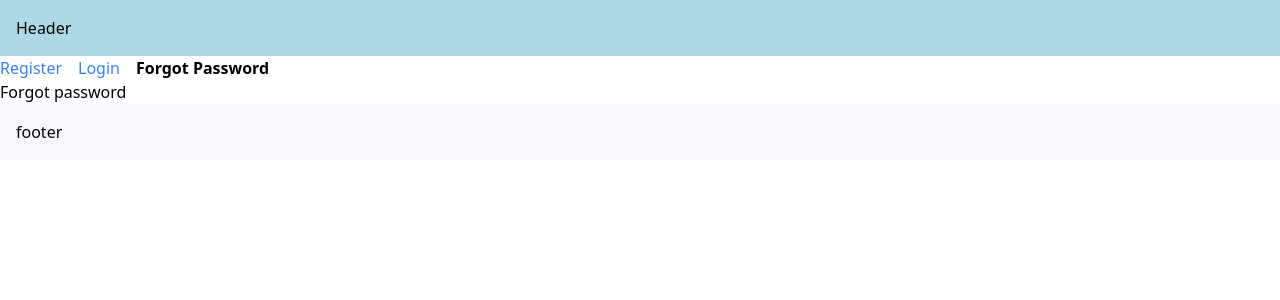
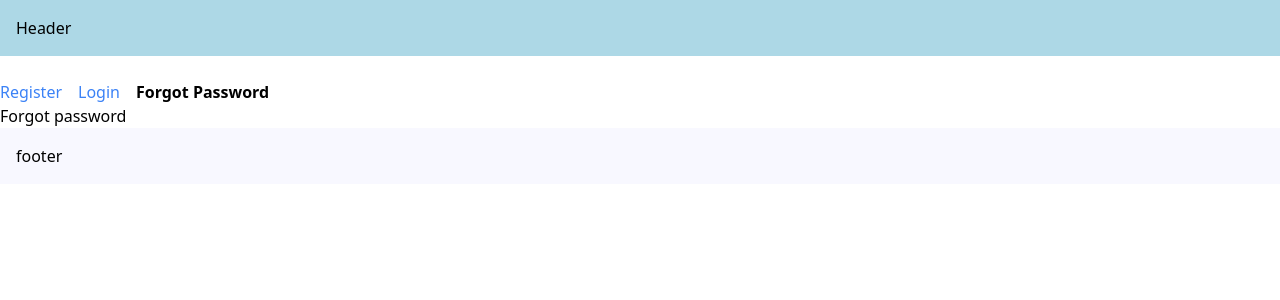
Before and after one commit to LinasData/next, a Next.js app: page /forgot-password in a window 1280 px wide. Shown: the top 300 px of the page. Built offline with nearby package versions, Linux system fonts and the light colour scheme.

Commit message:
feat: :sparkles: Templates introduced

```diff
--- a/src/app/(auth)/layout.tsx
+++ b/src/app/(auth)/template.tsx
@@ -1,6 +1,7 @@
 "use client";
 import Link from "next/link";
 import { usePathname } from "next/navigation";
+import { useState } from "react";
 import "./styles.css";
 
 const navLinks = [
@@ -11,8 +12,15 @@ const navLinks = [
 
 export default function AuthLayout({ children }: { childer: React.ReactNode }) {
     const pathname = usePathname();
+    const [input, setInput] = useState("");
     return (
         <div>
+            <div>
+                <input
+                    value={input}
+                    onChange={(e) => setInput(e.target.value)}
+                />
+            </div>
             {navLinks.map((link) => {
                 const isActive = pathname.startsWith(link.href);
                 return (
--- /dev/null
+++ b/src/app/blog/loading.tsx
@@ -0,0 +1,3 @@
+export default function Loading() {
+    return <h1>Loading...</h1>;
+}
```
